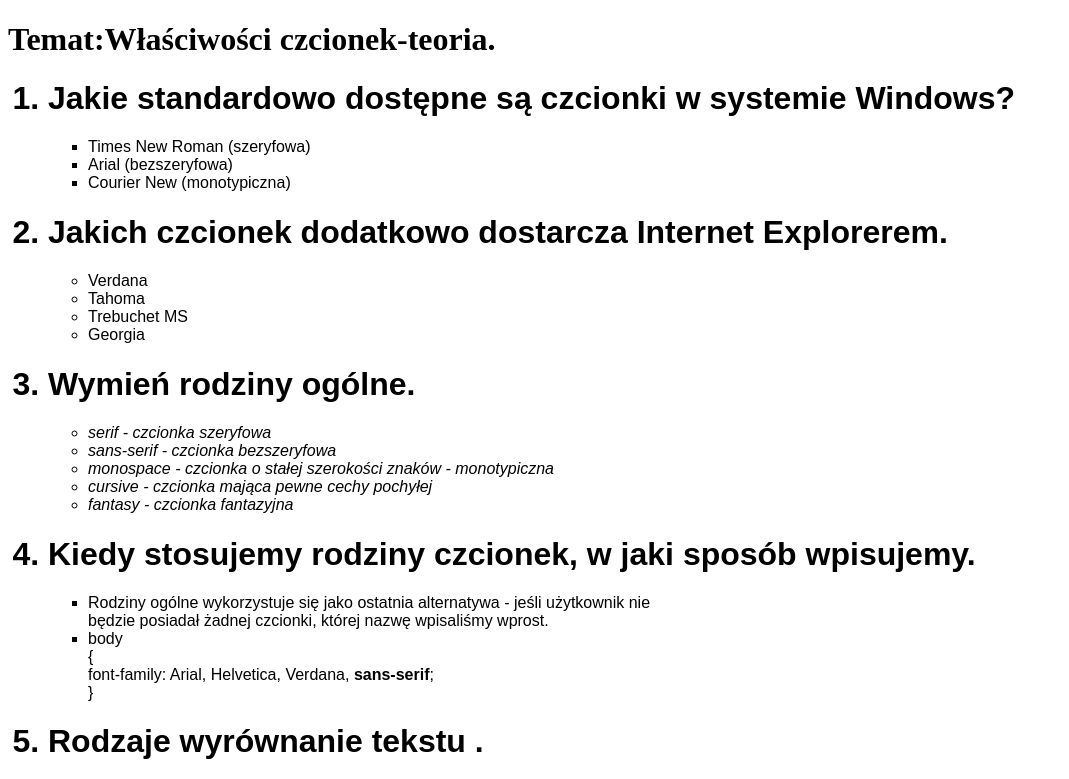
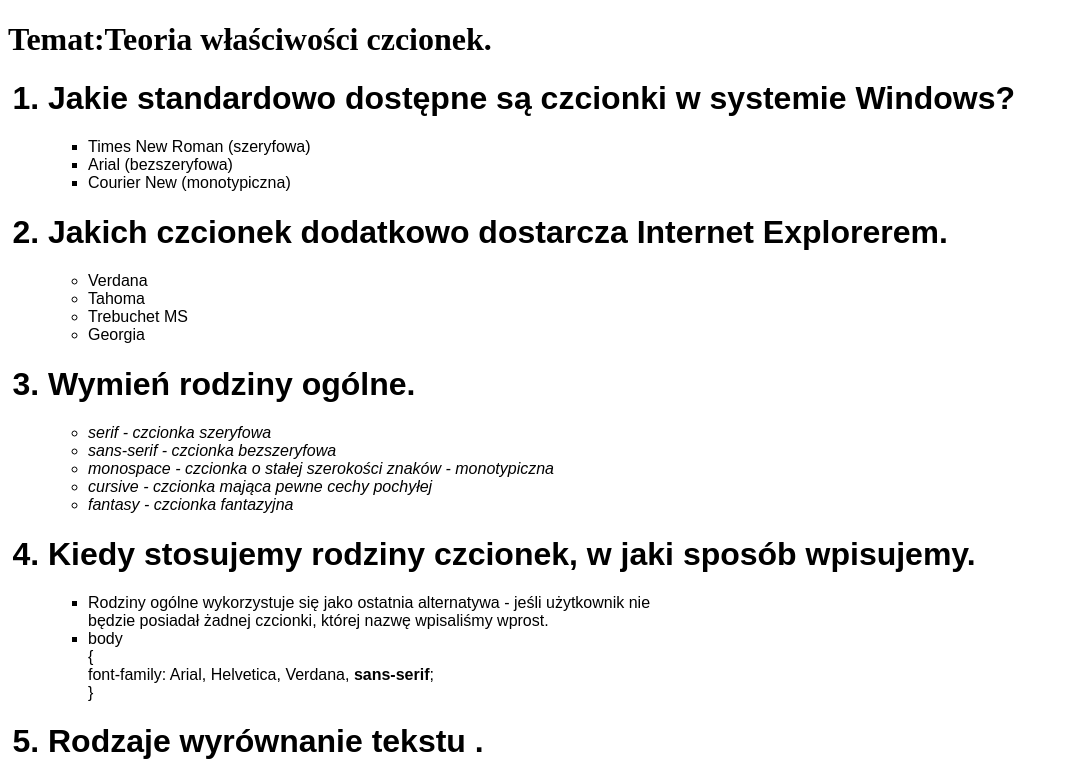
Before and after one commit to SzymonGP/24, a plain HTML site: page index.html in a window 1280 px wide. Shown: the top 779 px of the page, without its empty margins (0-1069 px from the left). Drawn offline with Linux system fonts and the light colour scheme.

Commit message:
Update and rename zadanie24_grotha.html to index.html

```diff
--- a/zadanie24_grotha.html
+++ b/index.html
@@ -3,14 +3,11 @@
 <head>
 			<meta charset="utf-8">
 <style>
-			li
-			{
-			font-family: Arial;
-			}
+li{font-family: Arial;}
 </style>
 </head>
 <body>
-<h1> Temat:Właściwości czcionek-teoria.
+<h1> Temat:Teoria właściwości czcionek.
 </h1>
 
 
```
Lines whose indentation alone changed are shown as unchanged.
